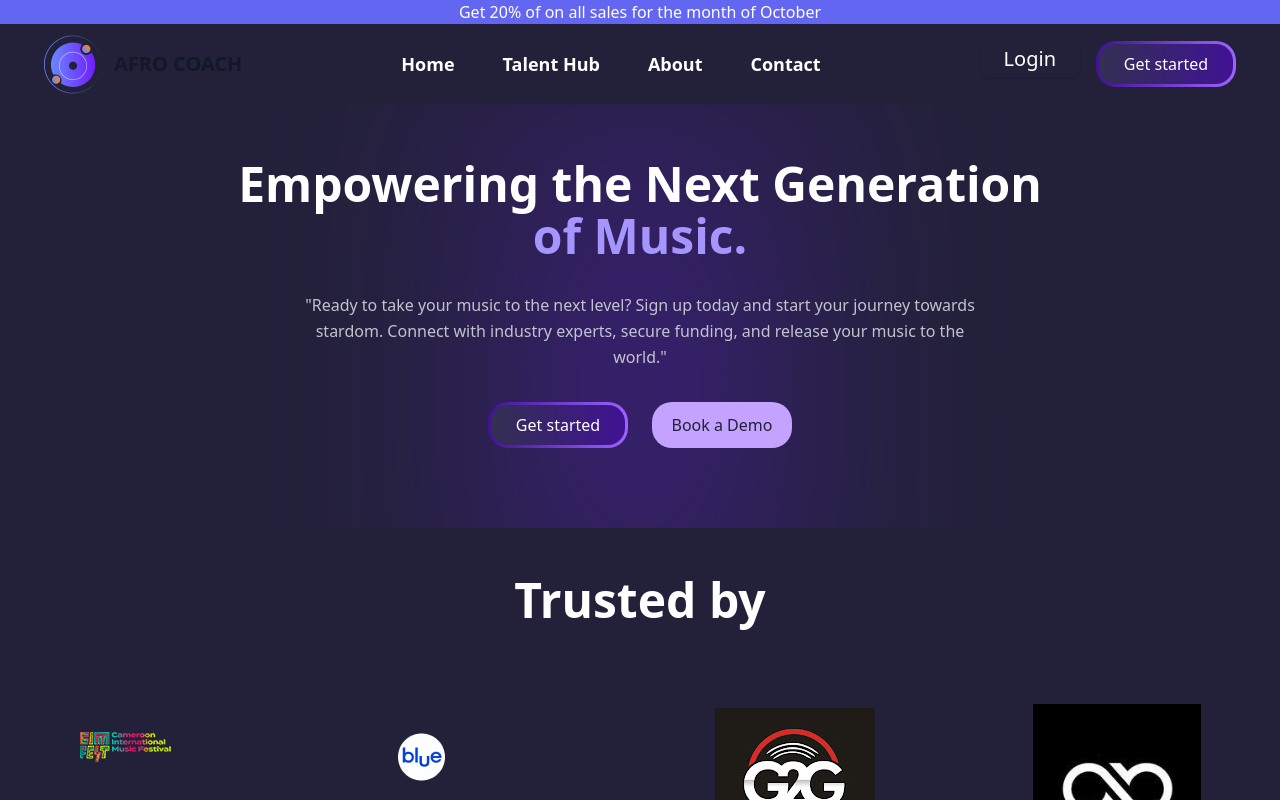
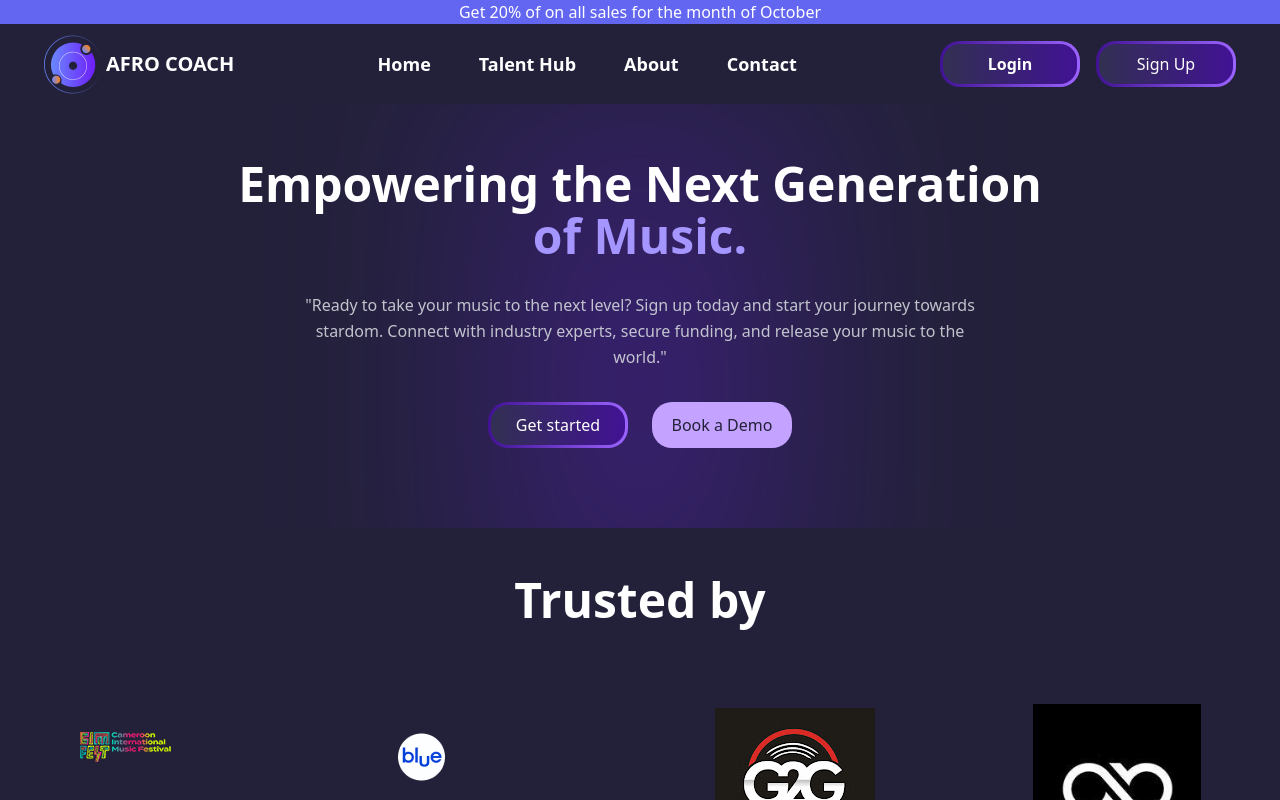
Before and after one commit to christienMD/cimfest-hackathon, a React (Vite) app: page / in a window 1280 px wide. Shown: the top 800 px of the page. Built offline with nearby package versions, Linux system fonts and the light colour scheme.

Commit message:
fix: implement minor fixes

```diff
--- a/src/Routes/Router.tsx
+++ b/src/Routes/Router.tsx
@@ -44,6 +44,10 @@ const router = createBrowserRouter([
     path: '/suggest',
     element: <AIQuestions />,
   },
+  {
+    path: '/contact',
+    element: <AIQuestions />,
+  },
 ]);
 
 function Router() {
--- a/src/components/sections/AuthLogo/AuthLogo.tsx
+++ b/src/components/sections/AuthLogo/AuthLogo.tsx
@@ -8,7 +8,7 @@ const AuthLogo = () => {
     >
       <div className="p-0.5">
         <img
-          src="https://www.figma.com/file/Hw24rKXR9xcsS8NyturKwh/image/8482786bdc2517476ff9f26bc62e5adbf3a5ceb8"
+          src="/afro-coach-logo.png"
           alt="Afro Coach Logo"
           className="w-10 h-10 md:w-14 md:h-14"
         />
--- a/src/components/sections/GetStarted/GetStarted.tsx
+++ b/src/components/sections/GetStarted/GetStarted.tsx
@@ -1,3 +1,4 @@
+import { Link } from "react-router-dom";
 
 const GetStarted = () => {
   return (
@@ -9,12 +10,14 @@ const GetStarted = () => {
         borderRadius: "20px",
       }}
     >
-      <div className="absolute inset-0 rounded-[20px] bg-gradient-to-r from-[#411294] to-[#9C64FF] opacity-0 group-hover:opacity-20 transition-opacity" />
-      <div className="h-full w-full flex items-center justify-center bg-gradient-to-r from-[#323052] to-[#411294] text-white rounded-[17px]">
-        Get started
-      </div>
+      <Link to="/signup">
+        <div className="absolute inset-0 rounded-[20px] bg-gradient-to-r from-[#411294] to-[#9C64FF] opacity-0 group-hover:opacity-20 transition-opacity" />
+        <div className="h-full w-full flex items-center justify-center bg-gradient-to-r from-[#323052] to-[#411294] text-white rounded-[17px]">
+          Sign Up
+        </div>
+      </Link>
     </button>
   );
-}
+};
 
-export default GetStarted
+export default GetStarted;
--- a/src/components/sections/HomePage/HomePage.tsx
+++ b/src/components/sections/HomePage/HomePage.tsx
@@ -8,7 +8,7 @@ import Sidemenu from "../SideMenu/SideMenu";
 const HomePage = () => {
   return (
     <div className="bg-afro-base-bg w-full">
-      <Navbar />
+      <Navbar showAuth={false} />
       <main className="container mx-auto flex-grow flex flex-col lg:flex-row mt-4 gap-4 px-4">
         <div className="lg:w-[240px] lg:flex-shrink-0 mt-16">
           <Sidemenu />
--- a/src/components/sections/LandingPageHero/LandingPageHero.tsx
+++ b/src/components/sections/LandingPageHero/LandingPageHero.tsx
@@ -1,3 +1,5 @@
+import { Link } from "react-router-dom";
+
 const LandingPageHero = () => {
   return (
     <section className="bg-afro-base-bg flex items-center justify-center py-20 px-4 relative overflow-hidden">
@@ -15,7 +17,7 @@ const LandingPageHero = () => {
               transparent 100%
             )
           `,
-          filter: 'blur(70px)',
+          filter: "blur(70px)",
         }}
       />
 
@@ -46,15 +48,17 @@ const LandingPageHero = () => {
             <button
               className="group relative h-[46px] w-full sm:w-[140px] text-base font-medium"
               style={{
-                padding: '3px',
-                background: 'linear-gradient(90deg, #411294 0%, #9C64FF 100%)',
-                borderRadius: '20px',
+                padding: "3px",
+                background: "linear-gradient(90deg, #411294 0%, #9C64FF 100%)",
+                borderRadius: "20px",
               }}
             >
-              <div className="absolute inset-0 rounded-[20px] bg-gradient-to-r from-[#411294] to-[#9C64FF] opacity-0 group-hover:opacity-20 transition-opacity" />
-              <div className="h-full w-full flex items-center justify-center bg-gradient-to-r from-[#323052] to-[#411294] text-white rounded-[17px]">
-                Get started
-              </div>
+              <Link to='/signup'>
+                <div className="absolute inset-0 rounded-[20px] bg-gradient-to-r from-[#411294] to-[#9C64FF] opacity-0 group-hover:opacity-20 transition-opacity" />
+                <div className="h-full w-full flex items-center justify-center bg-gradient-to-r from-[#323052] to-[#411294] text-white rounded-[17px]">
+                  Get started
+                </div>
+              </Link>
             </button>
 
             <button className="h-[46px] w-full sm:w-[140px] rounded-[20px] bg-[#C4A2FF] hover:bg-[#C4A2FF]/90 text-[#23213A] text-base font-medium transition-colors">
--- a/src/components/sections/LoginPage/LoginPage.tsx
+++ b/src/components/sections/LoginPage/LoginPage.tsx
@@ -111,7 +111,7 @@ const LoginPage = () => {
               type="submit"
               className="w-full h-[46px] bg-[#6E1EFA] text-white rounded-[20px] mt-4 hover:bg-[#5c19d4] hover:opacity-75 transition-colors"
             >
-              Login
+              <Link to="home">Login</Link>
             </button>
 
             <div className="text-center text-sm text-gray-500 pt-2">
--- a/src/components/sections/Logo/Logo.tsx
+++ b/src/components/sections/Logo/Logo.tsx
@@ -3,9 +3,9 @@ import { Link } from "react-router-dom";
 const Logo = () => {
   return (
     <Link to="/home" className="inline-block">
-      <div className="flex items-center gap-3">
+      <div className="flex items-center gap-1">
         <img src="/afro-coach-logo.png" alt="" />
-        <span className="text-lg md:text-xl font-bold text-gray-900">AFRO COACH</span>
+        <span className="text-lg md:text-xl font-bold text-white">AFRO COACH</span>
       </div>
     </Link>
   );
--- a/src/components/sections/Navbar/Navbar.tsx
+++ b/src/components/sections/Navbar/Navbar.tsx
@@ -1,8 +1,8 @@
-import { Button } from '@/components/ui/button';
-import { MenuIcon } from 'lucide-react';
-import { Link } from 'react-router-dom';
+import { Button } from "@/components/ui/button";
+import { MenuIcon } from "lucide-react";
+import { Link } from "react-router-dom";
 
-import { navLinks } from '@/utils/data';
+import { navLinks } from "@/utils/data";
 import {
   Sheet,
   SheetContent,
@@ -13,36 +13,49 @@ import AnnouncementAlert from "../AnnouncementAlert/AnnouncementAlert";
 import GetStarted from "../GetStarted/GetStarted";
 import Logo from "../Logo/Logo";
 
+interface Props {
+  showAuth?: boolean;
+}
 
-const Navbar = () => {
+const Navbar = ({ showAuth = true }: Props) => {
   const NavigationLinks = ({
-    className = 'navbar-center mb-4 md:mb-0 font-bold text-xl',
+    className = "navbar-center mb-4 md:mb-0 font-bold text-xl",
   }) => (
     <ul
-      className={`flex flex-col md:flex-row space-y-2 fond-bold text-xl md:space-y-0 md:space-x-4 ${className}`}
+      className={`flex flex-col md:flex-row space-y-2 fond-medium text-lg md:space-y-0 md:space-x-4 ${className}`}
     >
       {navLinks.map((link) => (
         <li key={link.label}>
-          <Link
-            to={link.to}
-            className="text-lg font-bold hover:text-gray-600 transition-colors"
-          >
-            {link.label}
+          <Link to={link.to} className="text-lg font-bold relative group">
+            <span className="relative">
+              {link.label}
+              <span className="absolute bottom-0 left-0 w-0 h-0.5 bg-[#411294] transition-all duration-300 group-hover:w-full"></span>
+            </span>
           </Link>
         </li>
       ))}
     </ul>
   );
 
-  const AuthButtons = ({ className = '' }) => (
+  const AuthButtons = ({ className = "" }) => (
     <div
       className={`flex flex-col space-y-2 md:flex-row md:space-y-0 md:space-x-4 ${className}`}
     >
-      <Button className=" text-white text-xl bg-afro-base-bg px-6 w-full md:w-auto ">
+      <button
+        className="group relative h-[46px] w-full sm:w-[140px] text-base font-medium"
+        style={{
+          padding: "3px",
+          background: "linear-gradient(90deg, #411294 0%, #9C64FF 100%)",
+          borderRadius: "20px",
+        }}
+      >
         <Link to="/login" className="w-full">
-          Login
+          <div className="absolute inset-0 rounded-[20px] bg-gradient-to-r from-[#411294] to-[#9C64FF] opacity-0 group-hover:opacity-20 transition-opacity" />
+          <div className="h-full w-full flex items-center justify-center bg-gradient-to-r from-[#323052] to-[#411294] text-white rounded-[17px] font-bold">
+            Login
+          </div>
         </Link>
-      </Button>
+      </button>
       <GetStarted />
     </div>
   );
@@ -50,16 +63,10 @@ const Navbar = () => {
   return (
     <>
       <AnnouncementAlert month="October" percentageDiscount={20} />
-      <nav className="fixed top-6 left-0 right-0 bg-afro-base-bg text-white z-30 ">
+      <nav className="fixed top-6 left-0 right-0 bg-afro-base-bg text-white z-30">
         <div className="px-4 md:px-11">
           <div className="flex items-center h-16 md:h-20">
-            {/* Logo */}
-            {/* <div className="flex-shrink-0 font-bold">
-              <h1 className="text-2xl md:text-4xl font-bold text-creator-bg-400">
-                <Link to="/">AFRO TALENT</Link>
-              </h1>
-            </div> */}
-            <Logo/>
+            <Logo />
 
             {/* Desktop Navigation - Centered */}
             <div className="hidden md:flex flex-1 justify-center gap-8">
@@ -69,10 +76,11 @@ const Navbar = () => {
             {/* Right Section: Auth, Cart, Profile */}
             <div className="flex items-center ml-auto space-x-4">
               {/* Desktop Auth Buttons */}
-
-              <div className="hidden md:block">
-                <AuthButtons />
-              </div>
+              {showAuth && (
+                <div className="hidden md:block">
+                  <AuthButtons />
+                </div>
+              )}
             </div>
 
             {/* Mobile Menu Button */}
@@ -85,13 +93,11 @@ const Navbar = () => {
                 </SheetTrigger>
                 <SheetContent
                   side="left"
-                  className="w-[300px] bg-afro-base-bg text-white"
+                  className="w-[300px] bg-afro-base-bg text-white border-0 shadow-none"
                 >
                   <div className="h-full flex flex-col p-6">
                     <SheetHeader className="mb-6">
-                      <h2 className="text-3xl font-bold flex flex-col-1">
-                        <Link to="/">AFRO COACH</Link>
-                      </h2>
+                      <Logo />
                     </SheetHeader>
 
                     <div className="flex flex-col flex-1">
--- a/src/components/sections/SideMenu/SideMenu.tsx
+++ b/src/components/sections/SideMenu/SideMenu.tsx
@@ -62,7 +62,7 @@ const Sidemenu = () => {
       </div>
 
       {/* Desktop Sidebar */}
-      <div className="hidden lg:block">
+      <div className="hidden lg:block mt-2">
         <h1 className="text-2xl font-bold mb-6 text-[#FFF8F8]">Categories</h1>
         <div className="flex flex-col space-y-2">
           {categories.map((category) => (
--- a/src/components/sections/SignUpPage/SignUpPage.tsx
+++ b/src/components/sections/SignUpPage/SignUpPage.tsx
@@ -39,19 +39,19 @@ const coachCategories = [
 ];
 
 // Updated form validation schema
-const formSchema = z.object({
+const formSchema = z
+  .object({
     image: z.any().optional(),
     phoneNumber: z
       .string()
       .regex(/^\+?[0-9]{8,15}$/, "Please enter a valid phone number"),
     name: z.string().min(2, "Name must be at least 2 characters"),
     category: z.string().min(1, "Please select a category"),
-  password: z
-    .string()
-    .min(6, "Password must be at least 6 characters"),
+    password: z.string().min(6, "Password must be at least 6 characters"),
     confirmPassword: z.string(),
     keepSignedIn: z.boolean().default(false),
-}).refine((data) => data.password === data.confirmPassword, {
+  })
+  .refine((data) => data.password === data.confirmPassword, {
     message: "Passwords don't match",
     path: ["confirmPassword"],
   });
@@ -60,6 +60,7 @@ type FormData = z.infer<typeof formSchema>;
 
 const SignupForm = () => {
   return (
+    <>
       <div className="min-h-screen flex flex-col md:flex-row">
         <div className="w-full md:w-[50%] flex items-center justify-center p-4">
           <div className="w-full max-w-[533px] px-4 md:px-6">
@@ -105,6 +106,14 @@ const SignupForm = () => {
           </div>
         </div>
       </div>
+      <p className="text-base my-6 py-4 px-6 sm:px-10 text-center text-gray-500 w-full sm:max-w-4xl">
+        Lorem ipsum dolor sit amet consectetur, adipisicing elit. Soluta eaque
+        laudantium animi ullam, commodi amet nobis exercitationem quasi error
+        dignissimos ipsam similique mollitia nostrum cumque, fuga necessitatibus
+        deserunt quis! Neque ullam voluptate facilis nobis eligendi aut sint,
+        magnam amet odio.
+      </p>
+    </>
   );
 };
 
@@ -225,7 +234,10 @@ const ArtistForm = () => {
             name="category"
             render={({ field }) => (
               <FormItem>
-                <Select onValueChange={field.onChange} defaultValue={field.value}>
+                <Select
+                  onValueChange={field.onChange}
+                  defaultValue={field.value}
+                >
                   <FormControl>
                     <SelectTrigger>
                       <SelectValue placeholder="Select your category" />
@@ -307,12 +319,14 @@ const ArtistForm = () => {
             </Link>
           </div>
 
-          <Button
-            type="submit"
-            className="w-full h-[46px] bg-[#6E1EFA] text-white rounded-[20px] mt-4 hover:bg-[#5c19d4] hover:opacity-75 transition-colors"
+          <button className="w-full h-[46px] bg-[#6E1EFA] text-white rounded-[20px] mt-4 hover:bg-[#5c19d4] hover:opacity-75 transition-colors">
+            <Link
+              to="/home"
+              // type="submit"
             >
               Sign up
-          </Button>
+            </Link>
+          </button>
 
           <div className="text-center text-sm text-gray-500">
             Already have an account?{" "}
@@ -443,7 +457,10 @@ const CoachForm = () => {
             name="category"
             render={({ field }) => (
               <FormItem>
-                <Select onValueChange={field.onChange} defaultValue={field.value}>
+                <Select
+                  onValueChange={field.onChange}
+                  defaultValue={field.value}
+                >
                   <FormControl>
                     <SelectTrigger>
                       <SelectValue placeholder="Select your coaching category" />
@@ -529,7 +546,7 @@ const CoachForm = () => {
             type="submit"
             className="w-full h-[46px] bg-[#6E1EFA] text-white rounded-[20px] mt-4 hover:bg-[#5c19d4] hover:opacity-75 transition-colors"
           >
-            Sign up
+            <Link to="/coach-channel">Sign up</Link>
           </Button>
 
           <div className="text-center text-sm text-gray-500">
```
Also changed, not shown: src/components/sections/Footer/Footer.tsx (+2 -10 lines), src/pages/Contact.tsx (added, +8 -0 lines). Lines whose indentation alone changed are shown as unchanged.
